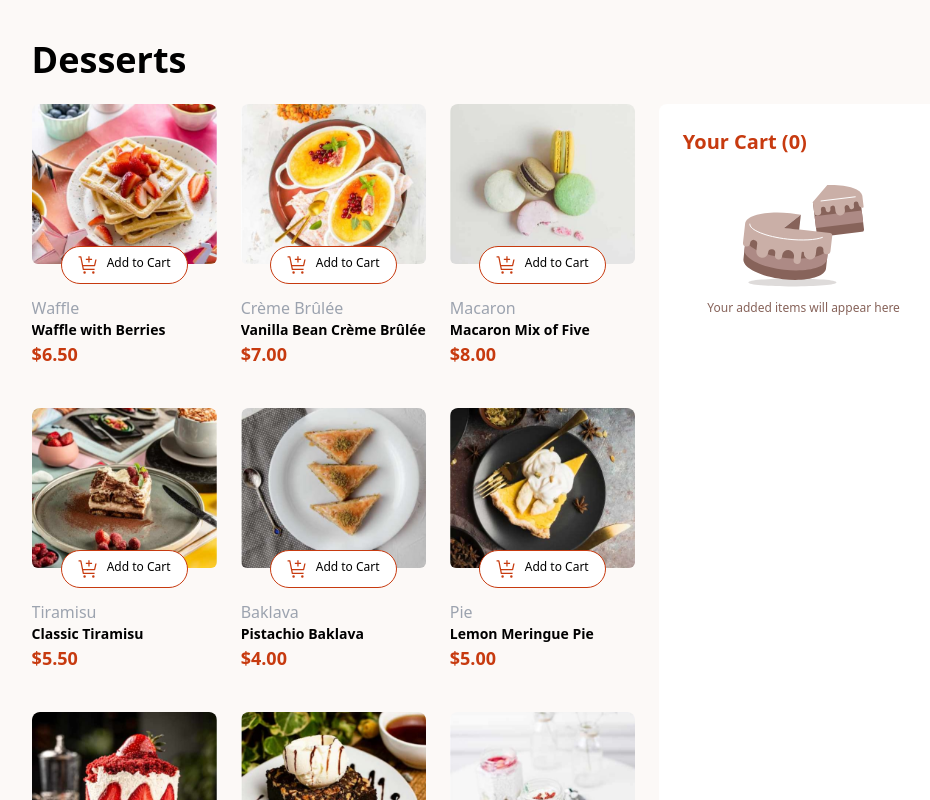
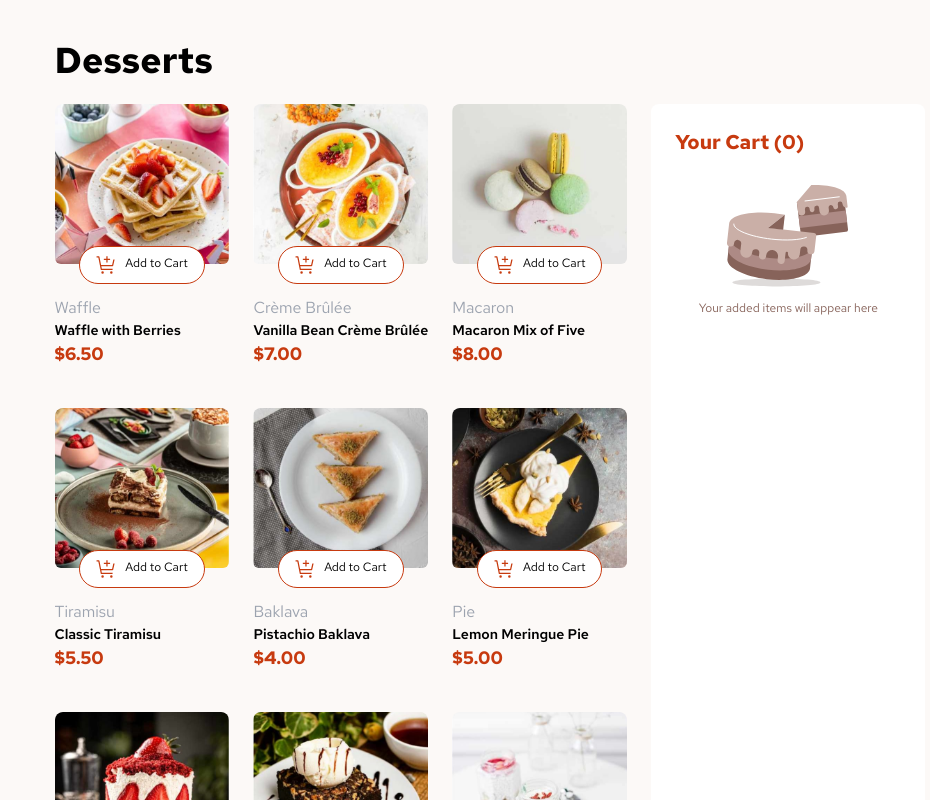
Before and after one commit to somic95/product-list-with-cart, a React (Vite) app: page / in a window 1280 px wide. Shown: the top 800 px of the page, without its empty margins (150-1080 px from the left). Built offline with nearby package versions, Linux system fonts and the light colour scheme.

Commit message:
Update index.css

```diff
--- a/src/index.css
+++ b/src/index.css
@@ -1,10 +1,11 @@
-@import url('https://fonts.googleapis.com/css2?family=Red+Hat+Text:ital,wght@0,300..700;1,300..700&display=swap');
+@import url("https://fonts.googleapis.com/css2?family=Red+Hat+Text:ital,wght@0,300..700;1,300..700&display=swap");
 
 @tailwind base;
 @tailwind components;
 @tailwind utilities;
 
 body {
-    @apply flex justify-center items-center;
-    @apply bg-[#fcf9f7] ;
+  @apply flex justify-center items-center;
+  @apply bg-[#fcf9f7];
+  @apply font-RedHat;
 }
```
